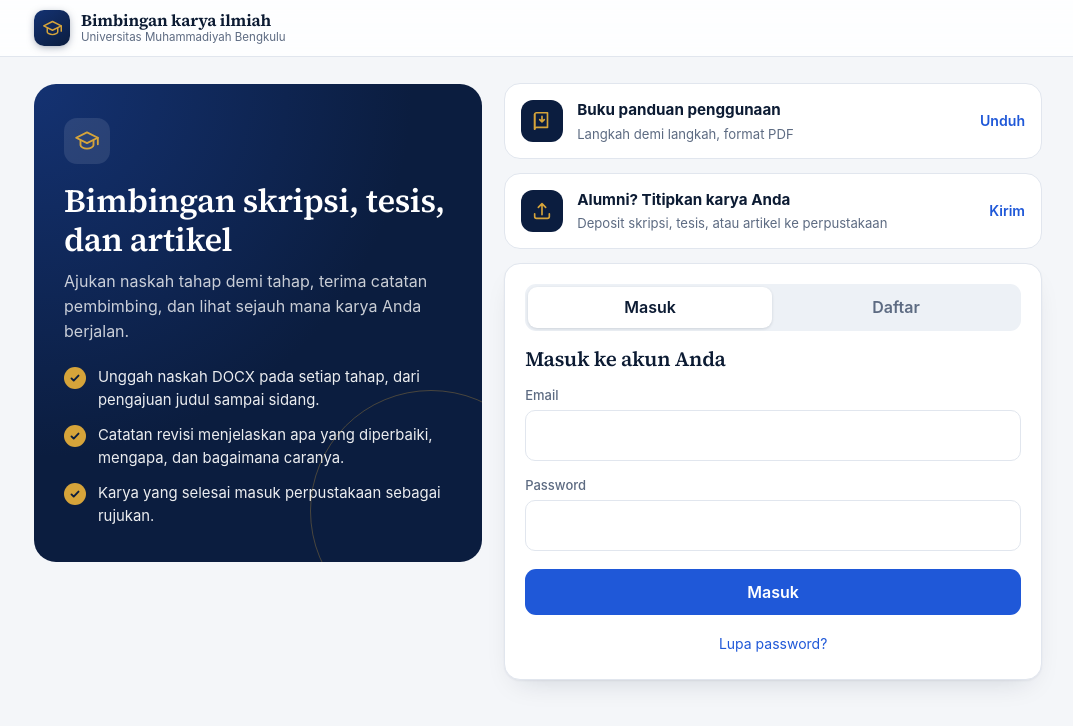
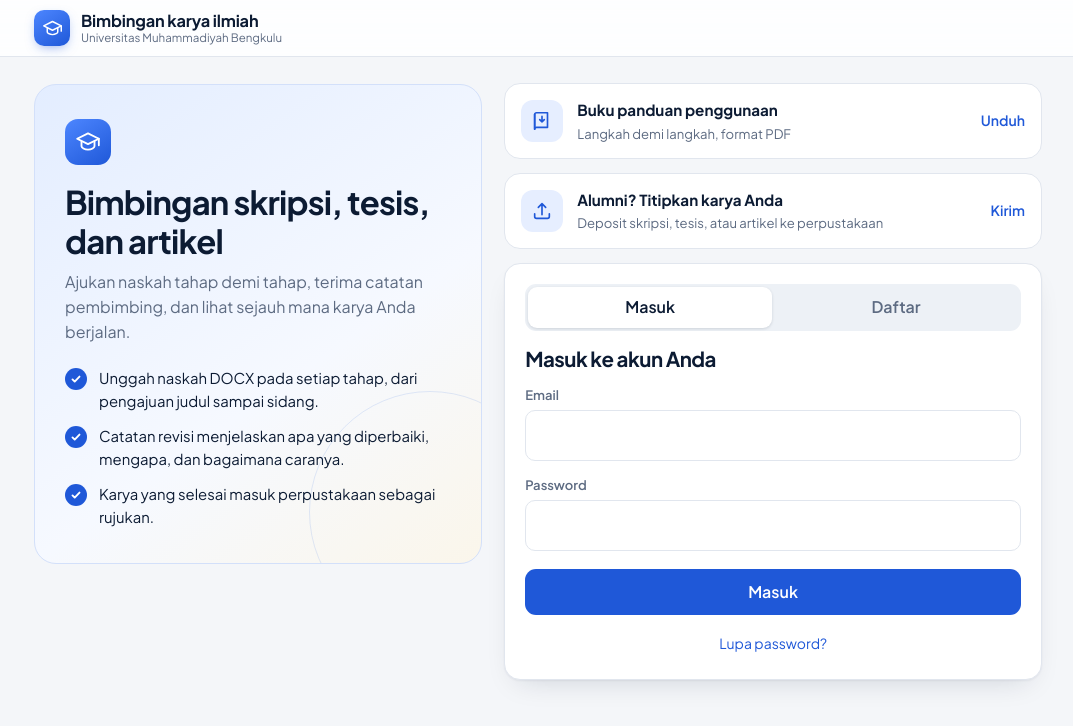
Before and after one commit to wufeng102/bimbingankti, a plain HTML site: page index.html in a window 1280 px wide. Shown: the whole page, without its empty margins (102-1175 px from the left). Drawn offline with Linux system fonts and the light colour scheme.

Commit message:
Add files via upload

```diff
--- a/index.html
+++ b/index.html
@@ -6,9 +6,9 @@
 <meta name="robots" content="noindex">
 <link rel="preconnect" href="https://fonts.googleapis.com">
 <link rel="preconnect" href="https://fonts.gstatic.com" crossorigin>
-<link href="https://fonts.googleapis.com/css2?family=Source+Serif+4:opsz,wght@8..60,500;8..60,600;8..60,650&display=swap" rel="stylesheet">
+<link href="https://fonts.googleapis.com/css2?family=Plus+Jakarta+Sans:wght@400;500;600;700;800&display=swap" rel="stylesheet">
 <title>Bimbingan Karya Ilmiah</title>
-<meta name="theme-color" content="#0a1a38">
+<meta name="theme-color" content="#f4f6f9">
 <meta name="mobile-web-app-capable" content="yes">
 <meta name="apple-mobile-web-app-capable" content="yes">
 <meta name="apple-mobile-web-app-title" content="E-Theses">
@@ -23,15 +23,14 @@
   --green:#12805c;--amber:#b45f06;--red:#c62828;--violet:#6d4bd1;--teal:#0e7c86;
   --glass:rgba(255,255,255,.84);
   --shadow:0 1px 2px rgba(12,27,51,.05),0 12px 30px -14px rgba(12,27,51,.18);
-  --serif:"Source Serif 4",Georgia,"Times New Roman",serif;
-  --font:-apple-system,BlinkMacSystemFont,"SF Pro Text","Segoe UI",Roboto,system-ui,sans-serif;
-}
-@media(prefers-color-scheme:dark){:root{--bg:#07101f;--card:#0f1b31;--text:#e7edf8;--muted:#93a2bb;--line:#1c2a46;--fill:#15233e;--navy:#0a1a38;--navy2:#123069;--accent:#79a2ff;--btn:#2f66e8;--gold:#e2b247;--gold-ink:#f0cd78;--gold-l:#3a2f12;--green:#34c38f;--amber:#f0a43a;--red:#f26d6d;--violet:#a58cff;--teal:#3fc1cb;--glass:rgba(15,27,49,.84);--shadow:0 1px 0 rgba(255,255,255,.03) inset,0 12px 30px -14px rgba(0,0,0,.7)}}
+  --serif:"Plus Jakarta Sans",-apple-system,BlinkMacSystemFont,"Segoe UI",Roboto,system-ui,sans-serif;
+  --font:"Plus Jakarta Sans",-apple-system,BlinkMacSystemFont,"Segoe UI",Roboto,system-ui,sans-serif;color-scheme:light;
+}
 *{box-sizing:border-box;-webkit-tap-highlight-color:transparent}
-html{-webkit-text-size-adjust:100%}
-body{margin:0;background:var(--bg);color:var(--text);font:400 1rem/1.55 var(--font);-webkit-font-smoothing:antialiased}
+html{-webkit-text-size-adjust:100%;overflow-x:hidden}
+body{margin:0;overflow-x:hidden;background:var(--bg);color:var(--text);font:400 1rem/1.55 var(--font);-webkit-font-smoothing:antialiased}
 h1,h2,h3{margin:0;font-weight:600;line-height:1.18}
-h1,h2{font-family:var(--serif);letter-spacing:-.012em}
+h1,h2{font-family:var(--serif);letter-spacing:-.025em;font-weight:700}
 h1{font-size:clamp(1.6rem,4.6vw,2.15rem)}h2{font-size:1.28rem}h3{font-size:1.02rem;letter-spacing:-.005em}
 small,.muted{color:var(--muted)}small{font-size:.8125rem}
 button,input,select,textarea{font:inherit;color:inherit}
@@ -44,7 +43,7 @@ a{color:var(--accent)}
 header.top{position:sticky;top:0;z-index:20;background:var(--glass);backdrop-filter:blur(18px) saturate(170%);-webkit-backdrop-filter:blur(18px) saturate(170%);border-bottom:1px solid var(--line)}
 header.top .in{max-width:1040px;margin:0 auto;padding:10px 16px;display:flex;align-items:center;gap:10px}
 .brand{display:flex;align-items:center;gap:11px;margin-right:auto;min-width:0}
-.brand .lg{width:36px;height:36px;border-radius:10px;background:linear-gradient(145deg,var(--navy2),var(--navy));color:var(--gold);display:grid;place-items:center;flex:none;box-shadow:0 2px 8px -2px rgba(11,29,63,.5)}
+.brand .lg{width:36px;height:36px;border-radius:10px;background:linear-gradient(145deg,#4d86ff,#1f58d8);color:#fff;display:grid;place-items:center;flex:none;box-shadow:0 4px 12px -4px rgba(31,88,216,.55)}
 .brand .lg svg{width:21px;height:21px}
 .brand .bt{display:flex;flex-direction:column;line-height:1.2;min-width:0}
 .brand .bt b{font-family:var(--serif);font-weight:650;font-size:1.02rem;letter-spacing:-.01em;white-space:nowrap}
@@ -52,26 +51,25 @@ header.top .in{max-width:1040px;margin:0 auto;padding:10px 16px;display:flex;ali
 .nav{display:flex;gap:2px}
 .nav button{background:none;border:0;padding:8px 14px;border-radius:999px;color:var(--muted);cursor:pointer;font-size:.9rem;font-weight:550;transition:background .15s,color .15s}
 .nav button:hover{background:var(--fill);color:var(--text)}
-.nav button.on{background:var(--navy);color:#fff}
-@media(prefers-color-scheme:dark){.nav button.on{background:var(--fill);color:var(--text)}}
+.nav button.on{background:var(--accent);color:#fff}
 .uchip{display:flex;align-items:center;gap:8px;font-size:.88rem;font-weight:550}
 .av{width:34px;height:34px;border-radius:50%;display:grid;place-items:center;color:#fff;font-weight:650;font-size:.78rem;background:hsl(var(--h) 48% 40%);flex:none;letter-spacing:.02em}
 .av.lg2{width:44px;height:44px;font-size:.92rem}
 
 /* surfaces */
 .card{background:var(--card);border-radius:16px;border:1px solid var(--line);box-shadow:var(--shadow);padding:20px;margin-top:16px}
-.hero2{margin-top:20px;border-radius:22px;padding:26px 26px 22px;color:#fff;background:radial-gradient(120% 140% at 100% 0%,var(--navy2) 0%,var(--navy) 62%);box-shadow:0 18px 40px -22px rgba(11,29,63,.7);position:relative;overflow:hidden}
-.hero2::after{content:"";position:absolute;right:-60px;top:-60px;width:220px;height:220px;border-radius:50%;border:1px solid rgba(214,164,58,.28);pointer-events:none}
+.hero2{margin-top:20px;border-radius:22px;padding:26px 26px 22px;color:var(--text);background:linear-gradient(135deg,#e3edff 0%,#f3f7ff 55%,#fff3d6 135%);border:1px solid #d3e0fa;box-shadow:0 14px 34px -22px rgba(31,88,216,.45);position:relative;overflow:hidden}
+.hero2::after{content:"";position:absolute;right:-60px;top:-60px;width:220px;height:220px;border-radius:50%;border:1px solid rgba(31,88,216,.12);pointer-events:none}
 .hero2 .hrow{display:flex;gap:22px;align-items:flex-start;justify-content:space-between}
 .hero2 .hm{min-width:0;flex:1}
-.hero2 .hm small{color:rgba(255,255,255,.72)}
+.hero2 .hm small{color:var(--muted)}
 .hero2 h1{font-size:clamp(1.25rem,3.4vw,1.75rem);line-height:1.25;margin:6px 0 4px;overflow-wrap:anywhere}
 .hero2 .pc{text-align:right;flex:none}
 .hero2 .pc b{display:block;font-family:var(--serif);font-weight:600;font-size:clamp(2.6rem,7vw,3.6rem);line-height:1;letter-spacing:-.03em;font-variant-numeric:tabular-nums}
-.hero2 .pc small{color:rgba(255,255,255,.72)}
+.hero2 .pc small{color:var(--muted)}
 .chips{display:flex;flex-wrap:wrap;gap:6px;margin-top:10px}
 .chip{font-size:.75rem;padding:3px 11px;border-radius:999px;background:var(--fill);color:var(--muted);font-weight:550}
-.hero2 .chip{background:rgba(255,255,255,.14);color:#fff}
+.hero2 .chip{background:#fff;color:var(--accent);border:1px solid #d3e0fa}
 .hero2 .acts{display:flex;flex-wrap:wrap;gap:8px;margin-top:14px}
 @media(max-width:560px){.hero2{padding:20px 18px 18px;border-radius:18px}.hero2 .hrow{flex-direction:column;gap:12px}.hero2 .pc{text-align:left}}
 
@@ -86,13 +84,13 @@ header.top .in{max-width:1040px;margin:0 auto;padding:10px 16px;display:flex;ali
 .jn.done+.jn::before{background:var(--jf)}
 .jn.done .jd{background:var(--gold);border-color:var(--gold);color:var(--navy)}
 .jn.cur .jd{background:var(--jcur);border-color:var(--jcur);box-shadow:0 0 0 5px var(--jhalo)}
-.jn.cur .jd::after{content:"";width:8px;height:8px;border-radius:50%;background:var(--navy)}
+.jn.cur .jd::after{content:"";width:8px;height:8px;border-radius:50%;background:#fff}
 .jn.todo b{opacity:.62}
 .jn.acc .jd{border-radius:7px;transform:rotate(45deg);width:21px;height:21px;margin:1.5px 0}
 .jn.acc .jd svg{transform:rotate(-45deg)}
 .jn.acc.cur .jd::after{display:none}
 .jn.acc.cur .jd{background:var(--gold);border-color:var(--gold);box-shadow:0 0 0 5px rgba(214,164,58,.3)}
-.on-dark{--jt:rgba(255,255,255,.2);--jf:var(--gold);--jlab:#fff;--jsub:rgba(255,255,255,.7);--jtodo:rgba(255,255,255,.38);--jbg:var(--navy);--jcur:#fff;--jhalo:rgba(255,255,255,.2);--jtop:12px}
+.on-dark{--jt:#cfdaee;--jf:var(--gold);--jlab:var(--text);--jsub:var(--muted);--jtodo:#c3cfe4;--jbg:#fff;--jcur:var(--accent);--jhalo:rgba(31,88,216,.18);--jtop:12px}
 .on-light{--jt:var(--line);--jf:var(--accent);--jlab:var(--text);--jsub:var(--muted);--jtodo:var(--line);--jbg:var(--card);--jcur:var(--accent);--jhalo:color-mix(in srgb,var(--accent) 22%,transparent);--jtop:44px}
 .on-light .jn.done .jd{background:var(--accent);border-color:var(--accent);color:#fff}
 .on-light .jn.cur .jd::after{background:#fff}
@@ -131,7 +129,7 @@ header.top .in{max-width:1040px;margin:0 auto;padding:10px 16px;display:flex;ali
 .btn.warn{background:var(--amber);color:#fff}
 .btn.wa{background:#1f9d4d;color:#fff}
 .btn.ghost{background:transparent;border:1px solid var(--line)}
-.hero2 .btn{background:rgba(255,255,255,.14);color:#fff}.hero2 .btn:hover{background:rgba(255,255,255,.22)}
+.hero2 .btn{background:#fff;color:var(--text);border:1px solid var(--line)}.hero2 .btn:hover{background:#f1f5fc}
 .hero2 .btn.wa{background:#1f9d4d}
 .btn.sm{padding:7px 13px;min-height:34px;font-size:.875rem;border-radius:9px}
 .btn.block{width:100%}
@@ -152,26 +150,27 @@ select.inp{appearance:none;background-image:linear-gradient(45deg,transparent 50
 .cap .q{font-weight:650;font-size:1.15rem;background:var(--fill);padding:10px 16px;border-radius:10px;white-space:nowrap;font-variant-numeric:tabular-nums}
 
 /* sign in */
-.auth{display:grid;grid-template-columns:5fr 6fr;gap:22px;margin-top:26px;align-items:start}
-.ap{border-radius:22px;padding:34px 30px;color:#fff;background:radial-gradient(130% 120% at 0% 0%,var(--navy2) 0%,var(--navy) 65%);position:sticky;top:84px;overflow:hidden}
-.ap::after{content:"";position:absolute;right:-70px;bottom:-70px;width:240px;height:240px;border-radius:50%;border:1px solid rgba(214,164,58,.3)}
-.ap .lg{width:46px;height:46px;border-radius:13px;background:rgba(255,255,255,.1);color:var(--gold);display:grid;place-items:center}
+.auth>*{min-width:0}
+.auth{display:grid;grid-template-columns:minmax(0,5fr) minmax(0,6fr);gap:22px;margin-top:26px;align-items:start}
+.ap{border-radius:22px;padding:34px 30px;color:var(--text);background:linear-gradient(145deg,#e3edff 0%,#f6f9ff 60%,#fff3d6 140%);border:1px solid #d3e0fa;position:sticky;top:84px;overflow:hidden}
+.ap::after{content:"";position:absolute;right:-70px;bottom:-70px;width:240px;height:240px;border-radius:50%;border:1px solid rgba(31,88,216,.12)}
+.ap .lg{width:46px;height:46px;border-radius:13px;background:linear-gradient(145deg,#4d86ff,#1f58d8);color:#fff;display:grid;place-items:center}
 .ap .lg svg{width:26px;height:26px}
-.ap h1{margin:18px 0 10px;font-size:clamp(1.55rem,3.6vw,2.05rem);color:#fff}
-.ap p{margin:0;color:rgba(255,255,255,.78);max-width:42ch}
+.ap h1{margin:18px 0 10px;font-size:clamp(1.55rem,3.6vw,2.05rem);color:var(--text)}
+.ap p{margin:0;color:var(--muted);max-width:42ch}
 .ap ol{list-style:none;margin:22px 0 0;padding:0;display:grid;gap:12px}
-.ap li{display:flex;gap:12px;align-items:flex-start;color:rgba(255,255,255,.92);font-size:.93rem}
-.ap li i{flex:none;width:22px;height:22px;border-radius:50%;background:var(--gold);color:var(--navy);display:grid;place-items:center;margin-top:1px}
+.ap li{display:flex;gap:12px;align-items:flex-start;color:var(--text);font-size:.93rem}
+.ap li i{flex:none;width:22px;height:22px;border-radius:50%;background:var(--accent);color:#fff;display:grid;place-items:center;margin-top:1px}
 .af .card{margin-top:0}
 .guide{display:flex;align-items:center;gap:14px;margin-bottom:14px;padding:14px 16px;border:1px solid var(--line);border-radius:16px;background:var(--card);color:var(--text);text-decoration:none;transition:border-color .15s,box-shadow .15s}
 .guide:hover{border-color:var(--gold);box-shadow:0 6px 18px rgba(12,30,63,.08)}
 .guide:focus-visible{outline:2px solid var(--accent);outline-offset:2px}
-.guide .gi{flex:none;width:42px;height:42px;border-radius:12px;display:grid;place-items:center;background:var(--navy);color:var(--gold)}
+.guide .gi{flex:none;width:42px;height:42px;border-radius:12px;display:grid;place-items:center;background:#e6eeff;color:var(--accent)}
 .guide .gi svg{width:22px;height:22px}
 .guide b{display:block;font-size:.95rem}
 .guide small{display:block;color:var(--muted);font-size:.82rem;margin-top:2px}
 .guide .gd{margin-left:auto;flex:none;color:var(--accent);font-weight:600;font-size:.88rem}
-@media(max-width:820px){.auth{grid-template-columns:1fr}.ap{position:static;padding:24px 22px}.ap ol{display:none}}
+@media(max-width:820px){.auth{grid-template-columns:minmax(0,1fr)}.ap{position:relative;top:auto;padding:24px 22px}.ap ol{display:none}}
 
 /* timeline */
 .grp{margin:26px 4px 8px;font-size:.8rem;color:var(--muted);font-weight:650;letter-spacing:.01em}
@@ -239,7 +238,8 @@ hr.s{border:0;border-top:1px solid var(--line);margin:16px 0}
 .bar i{display:block;height:100%;background:var(--accent);border-radius:99px}
 .rw.fin .bar i{background:var(--green)}
 @media(max-width:700px){.rw{grid-template-columns:44px 1fr;row-gap:8px}.rw .pr{grid-column:1/-1}.rw .tg{grid-column:1/-1}}
-.filters{display:flex;gap:6px;flex-wrap:wrap}
+.filters{display:flex;gap:6px;flex-wrap:wrap;min-width:0;max-width:100%}.filters .seg{max-width:100%;overflow-x:auto;scrollbar-width:none}.filters .seg::-webkit-scrollbar{display:none}
+.tools>*{min-width:0}@media(max-width:700px){.tools .filters{flex:1 1 100%}}
 .pulse{width:8px;height:8px;border-radius:50%;background:var(--amber);display:inline-block;margin-right:6px;animation:pl 1.6s ease-in-out infinite}
 @keyframes pl{50%{opacity:.35;transform:scale(.8)}}
 .ai{border:1px solid var(--line);border-radius:14px;padding:12px 14px;margin-top:10px}
```
